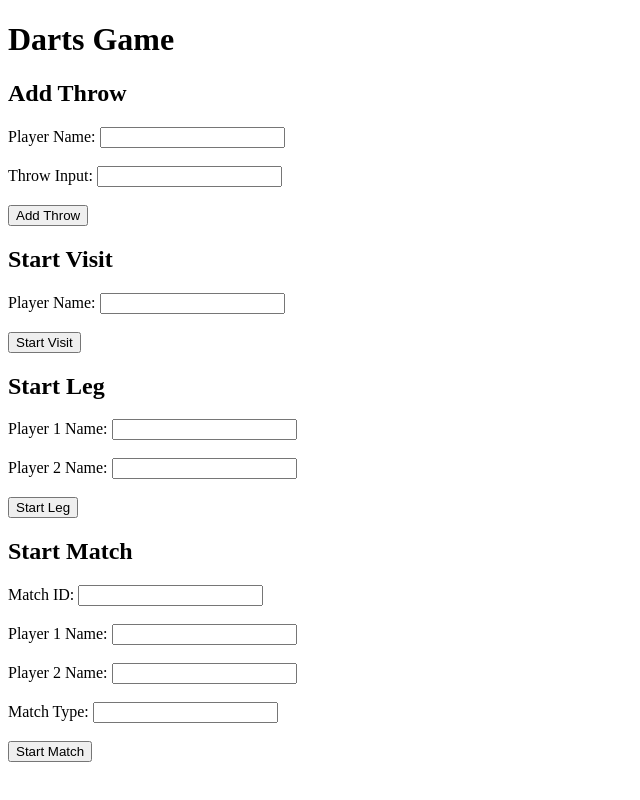
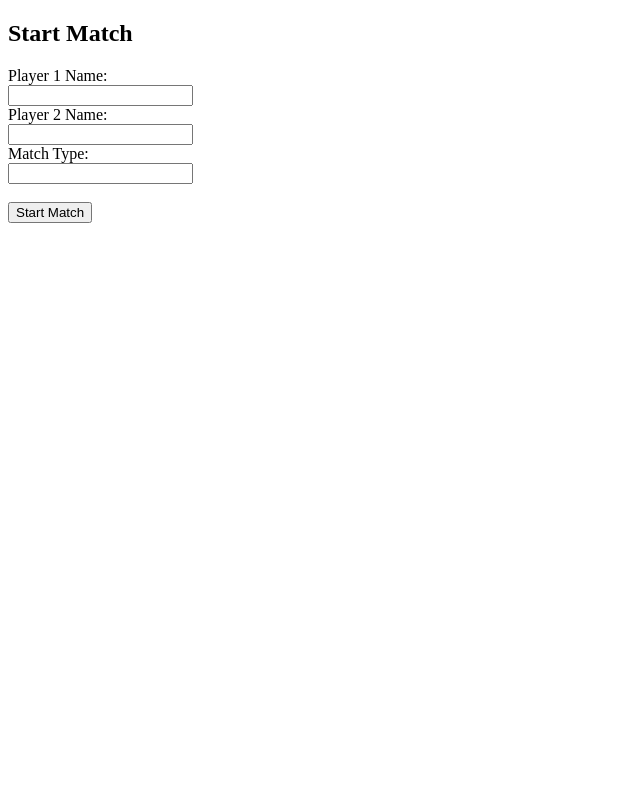
Before and after one commit to ab41996/darts, a Python web app: template templates/index.html in a window 1280 px wide. Shown: the whole page, without its empty margins (0-640 px from the left). Run offline with Jinja, Linux system fonts and the light colour scheme; the template is opened without the code that fills it, so the values that code supplies are empty.

Commit message:
create match function working with a database

```diff
--- a/templates/index.html
+++ b/templates/index.html
@@ -3,84 +3,50 @@
 <head>
     <meta charset="UTF-8">
     <meta name="viewport" content="width=device-width, initial-scale=1.0">
-    <title>Darts Game</title>
+    <title>Start Match Form</title>
 </head>
 <body>
-    <h1>Darts Game</h1>
-    <h2>Add Throw</h2>
-    <label for="playerName">Player Name:</label>
-    <input type="text" id="playerName" name="playerName"><br><br>
-    <label for="throwInput">Throw Input:</label>
-    <input type="text" id="throwInput" name="throwInput"><br><br>
-    <button onclick="addThrow()">Add Throw</button>
+    <h2>Start Match</h2>
+    <form id="matchForm" method="post" onsubmit="submitForm(event)">
 
-    <h2>Start Visit</h2>
-    <label for="visitPlayerName">Player Name:</label>
-    <input type="text" id="visitPlayerName" name="visitPlayerName"><br><br>
-    <button onclick="startVisit()">Start Visit</button>
+        <label for="player1_name">Player 1 Name:</label><br>
+        <input type="text" id="player1_name" name="player1_name"><br>
 
-    <h2>Start Leg</h2>
-    <label for="legPlayer1Name">Player 1 Name:</label>
-    <input type="text" id="legPlayer1Name" name="legPlayer1Name"><br><br>
-    <label for="legPlayer2Name">Player 2 Name:</label>
-    <input type="text" id="legPlayer2Name" name="legPlayer2Name"><br><br>
-    <button onclick="startLeg()">Start Leg</button>
+        <label for="player2_name">Player 2 Name:</label><br>
+        <input type="text" id="player2_name" name="player2_name"><br>
 
-    <h2>Start Match</h2>
-    <label for="matchId">Match ID:</label>
-    <input type="text" id="matchId" name="matchId"><br><br>
-    <label for="matchPlayer1Name">Player 1 Name:</label>
-    <input type="text" id="matchPlayer1Name" name="matchPlayer1Name"><br><br>
-    <label for="matchPlayer2Name">Player 2 Name:</label>
-    <input type="text" id="matchPlayer2Name" name="matchPlayer2Name"><br><br>
-    <label for="matchType">Match Type:</label>
-    <input type="text" id="matchType" name="matchType"><br><br>
-    <button onclick="start_match()">Start Match</button>
+        <label for="match_type">Match Type:</label><br>
+        <input type="int" id="match_type" name="match_type"><br>
+
+        </select><br>
+
+        <button type="submit">Start Match</button>
+    </form>
 
     <script>
-        async function addThrow() {
-            const playerName = document.getElementById("playerName").value;
-            const throwInput = document.getElementById("throwInput").value;
-            const response = await fetch(`/throw/${playerName}`, {
+        async function submitForm(event) {
+            event.preventDefault();
+
+            const formData = new FormData(document.getElementById('matchForm'));
+            const jsonData = {};
+            formData.forEach((value, key) => {
+                jsonData[key] = value;
+            });
+
+            const response = await fetch('/match/', {
                 method: 'POST',
                 headers: {
                     'Content-Type': 'application/json'
                 },
-                body: JSON.stringify({ throwInput: throwInput })
+                body: JSON.stringify(jsonData)
             });
-            const data = await response.json();
-            alert(data.message);
-        }
 
-        async function startVisit() {
-            const visitPlayerName = document.getElementById("visitPlayerName").value;
-            const response = await fetch(`/visit/${visitPlayerName}`, {
-                method: 'POST'
-            });
-            const data = await response.json();
-            alert(data.message);
-        }
-
-        async function startLeg() {
-            const legPlayer1Name = document.getElementById("legPlayer1Name").value;
-            const legPlayer2Name = document.getElementById("legPlayer2Name").value;
-            const response = await fetch(`/leg/${legPlayer1Name}/${legPlayer2Name}`, {
-                method: 'POST'
-            });
-            const data = await response.json();
-            alert(data.message);
-        }
-
-        async function start_match() {
-            const matchId = document.getElementById("matchId").value;
-            const matchPlayer1Name = document.getElementById("matchPlayer1Name").value;
-            const matchPlayer2Name = document.getElementById("matchPlayer2Name").value;
-            const matchType = document.getElementById("matchType").value;
-            const response = await fetch(`/match/${matchId}/${matchPlayer1Name}/${matchPlayer2Name}/${matchType}`, {
-                method: 'POST'
-            });
-            const data = await response.json();
-            alert(data.message);
+            if (response.ok) {
+                const data = await response.json();
+                alert(data.message);
+            } else {
+                alert('Failed to start match');
+            }
         }
     </script>
 </body>
```
Also changed, not shown: backend/main.py (+29 -26 lines), 1 other file.
